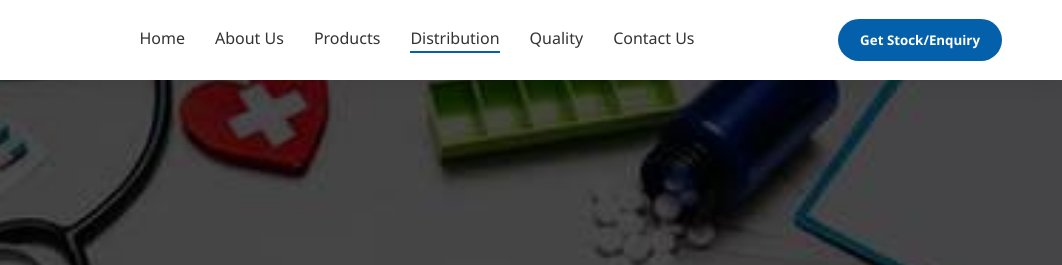
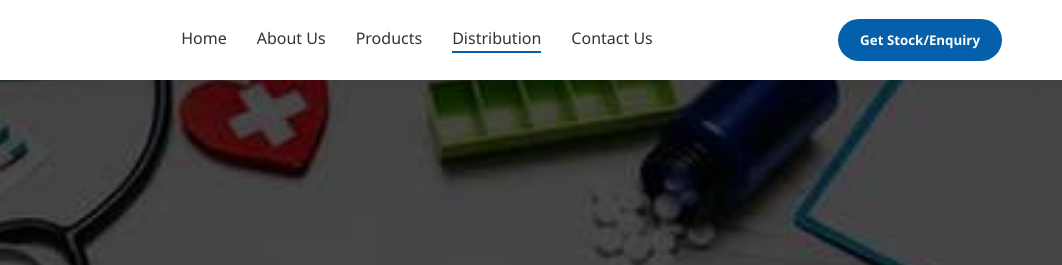
Before and after one commit to Stado-Adtech/Medizenix, a plain HTML site: page Distribution/index.html in a window 1280 px wide. Shown: the top 265 px of the page, 218-1280 px from the left. Drawn offline with Linux system fonts and the light colour scheme.

Commit message:
first commit

```diff
--- a/Distribution/index.html
+++ b/Distribution/index.html
@@ -37,7 +37,7 @@
             <a href="/about">About Us</a>
             <a href="/products">Products</a>
             <a href="/distribution"class="active">Distribution</a>
-            <a href="/quality">Quality</a>
+            <!-- <a href="/quality">Quality</a> -->
             <a href="/contact">Contact Us</a>
       </nav>
 
```
Also changed, not shown: Products/index.html (+1 -1 lines), about/index.html (+1 -1 lines), contact/index.html (+1 -1 lines), index.html (+1 -1 lines), 2 other files.
